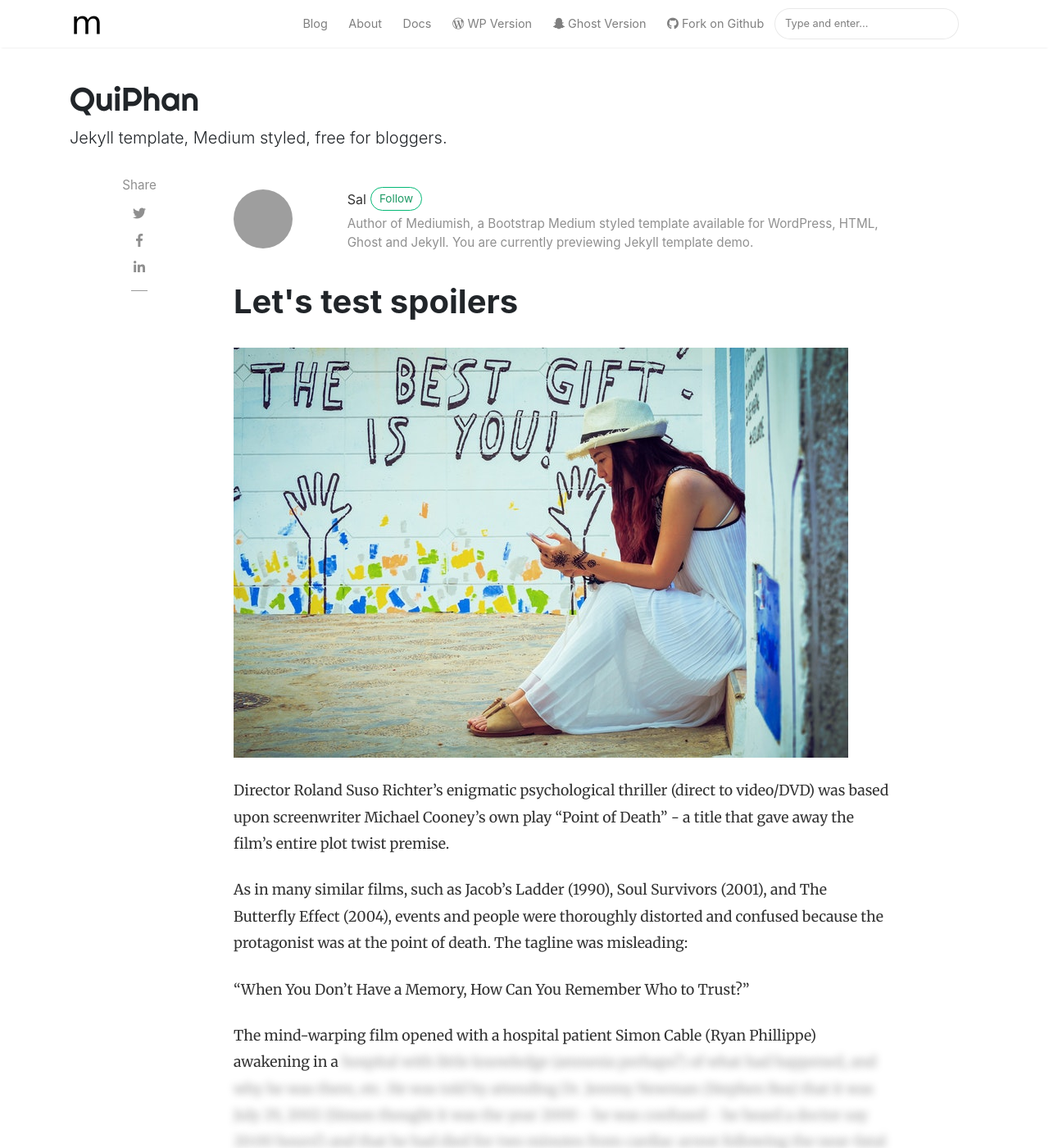
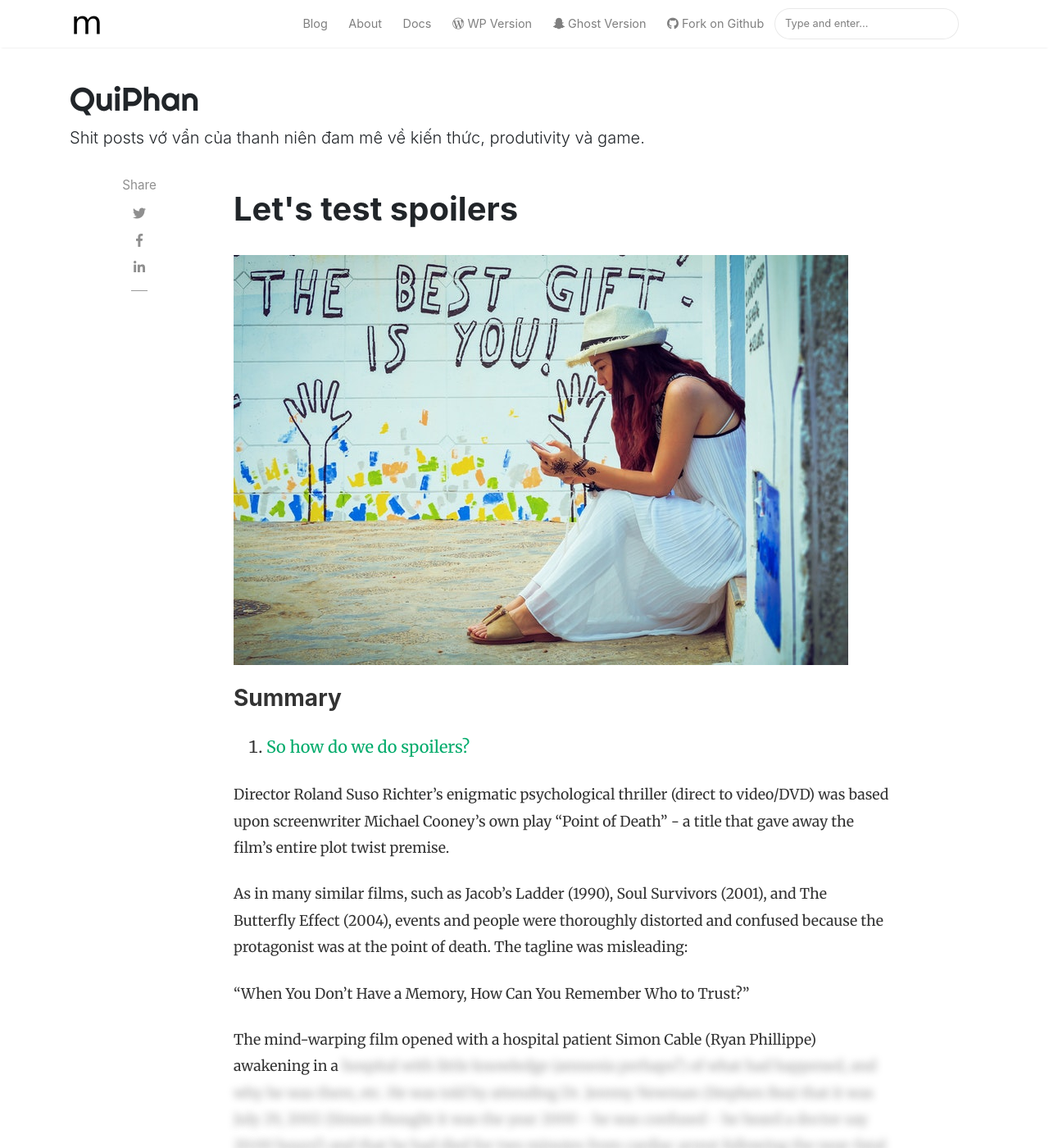
Before and after one commit to phanvanqui/phanvanqui.github.io, a Jekyll site: the page built from _posts/2018-01-11-quick-start-guide.md, in a window 1280 px wide and 1400 px high. Shown: the whole window at 82% size. Built offline with Jekyll 4.4.1, drawn with Linux system fonts in a browser that asks for light colours; nearby versions of some CDN libraries; comment, search, counter and statistics services are not loaded; grey boxes are pictures that could not be loaded.

Commit message:
update content

```diff
--- a/_config.yml
+++ b/_config.yml
@@ -1,12 +1,12 @@
 # Site
 name: "QuiPhan"
-title: "QuiPhan"
-description: "Jekyll template, Medium styled, free for bloggers."
+title: "Personal Blog"
+description: "Shit posts vớ vẩn của thanh niên đam mê về kiến thức, produtivity và game."
 logo: 'assets/images/logo.png'
 favicon: 'assets/images/logo.png'
 baseurl: /myblog
 google_analytics: 'G-BWPNKP6PYY'
-disqus: 'Qui Phan Personal Blog'
+disqus: 'todoRregister'
 mailchimp-list: 'https://wowthemes.us11.list-manage.com/subscribe/post?u=8aeb20a530e124561927d3bd8&amp;id=8c3d2d214b'
 include: ["_pages"]
 permalink: /:title/
--- a/_posts/2018-01-11-quick-start-guide.md
+++ b/_posts/2018-01-11-quick-start-guide.md
@@ -1,11 +1,12 @@
 ---
 layout: post
 title:  "Let's test spoilers"
-author: sal
+author:
 categories: [ Jekyll, tutorial ]
 image: assets/images/12.jpg
 featured: true
 hidden: true
+toc: true
 ---
 
 Director Roland Suso Richter's enigmatic psychological thriller (direct to video/DVD) was based upon screenwriter Michael Cooney's own play "Point of Death" - a title that gave away the film's entire plot twist premise.
```
